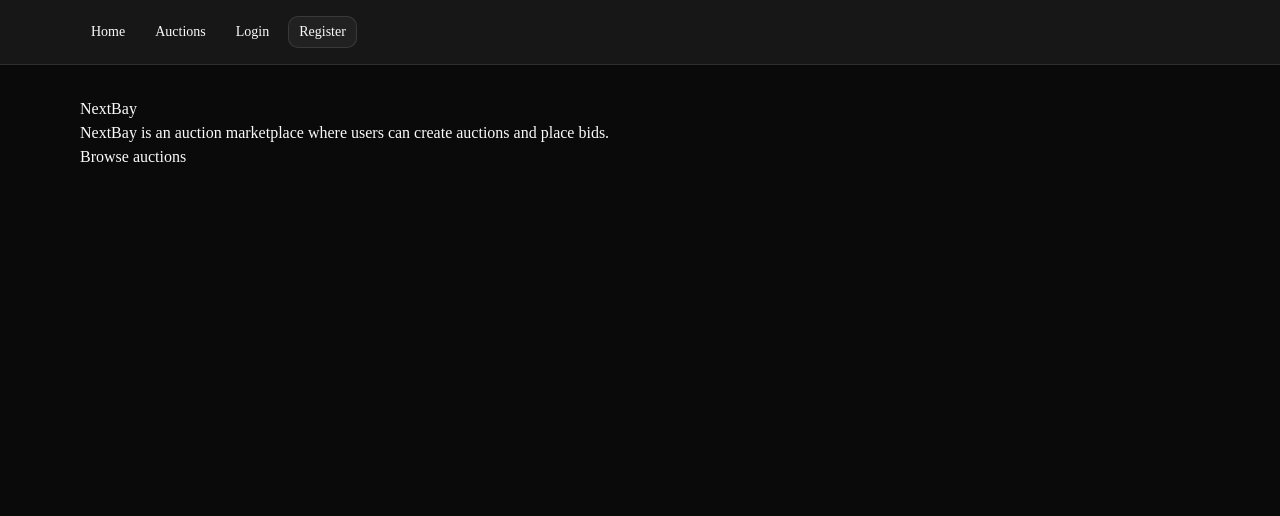
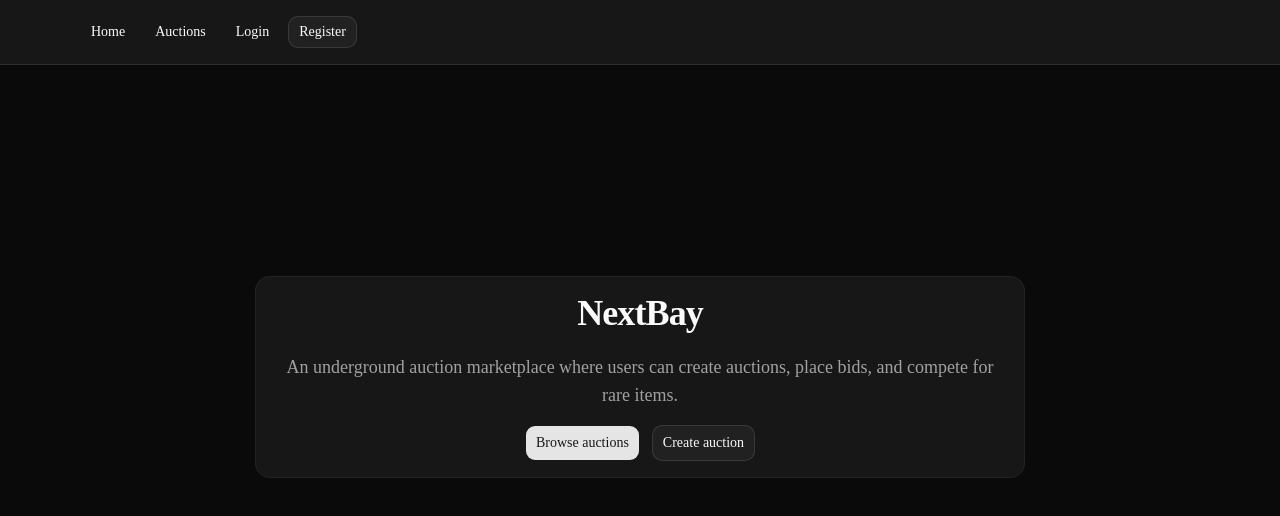
Before and after one commit to Austin7V/nextbay, a Next.js app: page / in a window 1280 px wide. Shown: the top 516 px of the page. Built offline with nearby package versions, Linux system fonts and the light colour scheme; no server answers.

Commit message:
feat: style landing page

```diff
--- a/app/page.tsx
+++ b/app/page.tsx
@@ -1,16 +1,38 @@
 import Link from "next/link";
+import { Button } from "@/components/ui/button";
+import {
+  Card,
+  CardContent,
+  CardDescription,
+  CardHeader,
+  CardTitle,
+} from "@/components/ui/card";
 
 export default function HomePage() {
   return (
-    <main>
-      <h1>NextBay</h1>
+    <main className="flex min-h-[70vh] items-center justify-center">
+      <Card className="w-full max-w-3xl border-border bg-card text-center">
+        <CardHeader className="space-y-4">
+          <CardTitle className="text-4xl font-bold tracking-tight">
+            NextBay
+          </CardTitle>
 
-      <p>
-        NextBay is an auction marketplace where users can create auctions and
-        place bids.
-      </p>
+          <CardDescription className="text-lg">
+            An underground auction marketplace where users can create auctions,
+            place bids, and compete for rare items.
+          </CardDescription>
+        </CardHeader>
 
-      <Link href="/auctions">Browse auctions</Link>
+        <CardContent className="flex flex-col gap-3 sm:flex-row sm:justify-center">
+          <Button asChild size="lg">
+            <Link href="/auctions">Browse auctions</Link>
+          </Button>
+
+          <Button asChild size="lg" variant="outline">
+            <Link href="/auctions/new">Create auction</Link>
+          </Button>
+        </CardContent>
+      </Card>
     </main>
   );
 }
```
